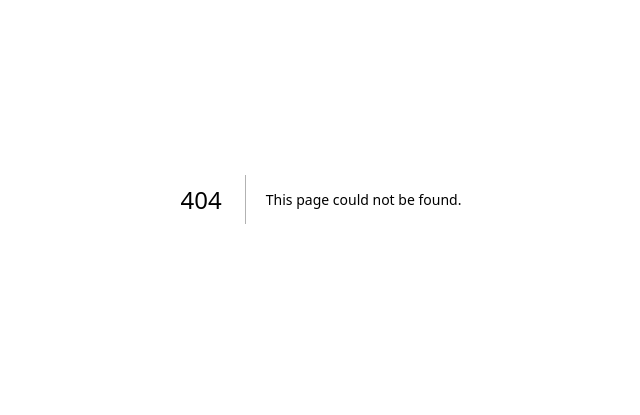
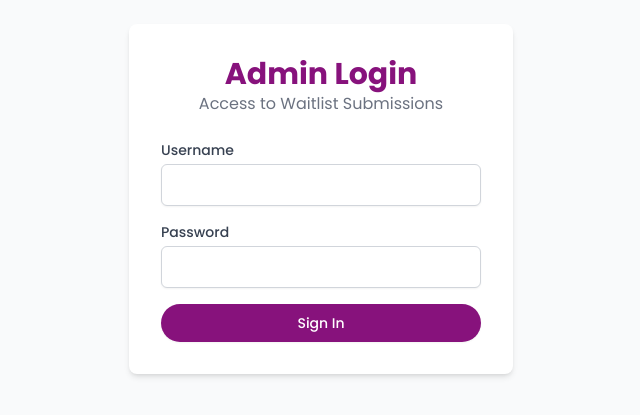
Before and after one commit to rehanahmaddeveloper/my-nextjs-app, a Next.js app: page /admin/waitlist/login in a window 1280 px wide. Before the commit this address had no page. Shown: the part 201-616 px from the top of the page, without its empty margins (319-959 px from the left). Built offline with nearby package versions, Linux system fonts and the light colour scheme.

Commit message:
add logn fuction

```diff
--- /dev/null
+++ b/app/admin/waitlist/login/page.tsx
@@ -0,0 +1,94 @@
+'use client';
+
+import React, { useState, FormEvent } from 'react';
+import { useRouter } from 'next/navigation';
+
+const AdminLoginPage: React.FC = () => {
+  const [username, setUsername] = useState('');
+  const [password, setPassword] = useState('');
+  const [error, setError] = useState<string | null>(null);
+  const [isLoading, setIsLoading] = useState(false);
+  const router = useRouter();
+
+  const handleSubmit = async (e: FormEvent) => {
+    e.preventDefault();
+    setIsLoading(true);
+    setError(null);
+
+    try {
+      const response = await fetch('/api/login', {
+        method: 'POST',
+        headers: { 'Content-Type': 'application/json' },
+        body: JSON.stringify({ username, password }),
+      });
+
+      if (response.ok) {
+        // Redirect to the waitlist page on successful login
+        router.push('/admin/waitlist');
+      } else {
+        setError('Invalid username or password.');
+      }
+    } catch (err) {
+      setError('An unexpected error occurred. Please try again.');
+    } finally {
+      setIsLoading(false);
+    }
+  };
+
+  return (
+    <div className="flex items-center justify-center min-h-screen bg-gray-50">
+      <div className="w-full max-w-sm p-8 space-y-6 bg-white rounded-lg shadow-md">
+        <div className="text-center">
+          <h1 className="text-3xl font-bold text-[#87127C]">Admin Login</h1>
+          <p className="text-gray-500">Access to Waitlist Submissions</p>
+        </div>
+        <form onSubmit={handleSubmit} className="space-y-4">
+          <div>
+            <label
+              htmlFor="username"
+              className="block text-sm font-medium text-gray-700"
+            >
+              Username
+            </label>
+            <input
+              id="username"
+              type="text"
+              value={username}
+              onChange={(e) => setUsername(e.target.value)}
+              required
+              className="mt-1 block w-full px-3 py-2 bg-white border border-gray-300 rounded-md shadow-sm focus:outline-none focus:ring-[#87127C] focus:border-[#87127C]"
+            />
+          </div>
+          <div>
+            <label
+              htmlFor="password"
+              className="block text-sm font-medium text-gray-700"
+            >
+              Password
+            </label>
+            <input
+              id="password"
+              type="password"
+              value={password}
+              onChange={(e) => setPassword(e.target.value)}
+              required
+              className="mt-1 block w-full px-3 py-2 bg-white border border-gray-300 rounded-md shadow-sm focus:outline-none focus:ring-[#87127C] focus:border-[#87127C]"
+            />
+          </div>
+          {error && <p className="text-sm text-center text-red-500">{error}</p>}
+          <div>
+            <button
+              type="submit"
+              disabled={isLoading}
+              className="w-full flex justify-center py-2 px-4 border border-transparent rounded-full shadow-sm text-sm font-medium text-white bg-[#87127C] hover:bg-[#6c0e63] disabled:opacity-50 disabled:cursor-not-allowed"
+            >
+              {isLoading ? 'Signing In...' : 'Sign In'}
+            </button>
+          </div>
+        </form>
+      </div>
+    </div>
+  );
+};
+
+export default AdminLoginPage;
--- a/app/admin/waitlist/page.tsx
+++ b/app/admin/waitlist/page.tsx
@@ -2,6 +2,8 @@
 
 import React, { useState, useEffect } from 'react';
 import Link from 'next/link';
+import { useRouter } from 'next/navigation';
+
 
 interface WaitlistEntry {
   name: string;
@@ -15,6 +17,8 @@ const WaitlistAdminPage: React.FC = () => {
   const [waitlist, setWaitlist] = useState<WaitlistEntry[]>([]);
   const [loading, setLoading] = useState<boolean>(true);
   const [error, setError] = useState<string | null>(null);
+  const router = useRouter();
+
 
   useEffect(() => {
     const fetchWaitlist = async () => {
@@ -38,6 +42,11 @@ const WaitlistAdminPage: React.FC = () => {
     fetchWaitlist();
   }, []);
 
+  const handleLogout = async () => {
+    await fetch('/api/logout', { method: 'POST' });
+    router.push('/admin/login');
+  };
+
   return (
     <div className="bg-gray-50 min-h-screen font-sans">
       <header className="bg-white shadow-sm sticky top-0 z-10">
@@ -46,9 +55,17 @@ const WaitlistAdminPage: React.FC = () => {
             <h1 className="text-3xl font-bold text-[#87127C]">Waitlist Submissions</h1>
             <p className="text-gray-600 mt-1">A total of {waitlist.length} users have joined the waitlist.</p>
           </div>
-          <Link href="/" className="text-sm text-white bg-[#87127C] hover:bg-[#6c0e63] font-semibold py-2 px-4 rounded-lg transition-colors">
-            &larr; Back to Home
-          </Link>
+          <div className="flex items-center space-x-4">
+            <Link href="/" className="text-sm text-[#87127C] hover:text-[#6c0e63] font-semibold py-2 px-4 rounded-lg transition-colors border border-[#87127C]">
+              &larr; Back to Home
+            </Link>
+            <button
+              onClick={handleLogout}
+              className="text-sm text-white bg-[#87127C] hover:bg-[#6c0e63] font-semibold py-2 px-4 rounded-lg transition-colors"
+            >
+              Logout
+            </button>
+          </div>
         </div>
       </header>
       <main className="container mx-auto px-6 py-8">
--- /dev/null
+++ b/app/api/waitlist/login/route.ts
@@ -0,0 +1,34 @@
+import { NextResponse } from 'next/server';
+import { cookies } from 'next/headers';
+
+const AUTH_COOKIE_NAME = 'souldeeds-auth';
+
+export async function POST(request: Request) {
+  try {
+    const { username, password } = await request.json();
+
+    const adminUsername = process.env.ADMIN_USERNAME;
+    const adminPassword = process.env.ADMIN_PASSWORD;
+
+    if (!adminUsername || !adminPassword) {
+      console.error('Admin credentials are not set in environment variables.');
+      return NextResponse.json({ message: 'Authentication is not configured.' }, { status: 500 });
+    }
+
+    if (username === adminUsername && password === adminPassword) {
+      // Set a secure, HTTP-only cookie to maintain the session
+      cookies().set(AUTH_COOKIE_NAME, 'true', {
+        httpOnly: true,
+        secure: process.env.NODE_ENV === 'production',
+        path: '/',
+        maxAge: 60 * 60 * 24, // 24 hours
+      });
+      return NextResponse.json({ message: 'Login successful.' }, { status: 200 });
+    }
+
+    return NextResponse.json({ message: 'Invalid credentials.' }, { status: 401 });
+  } catch (error) {
+    console.error('Login API error:', error);
+    return NextResponse.json({ message: 'An internal server error occurred.' }, { status: 500 });
+  }
+}
--- /dev/null
+++ b/app/api/waitlist/logout/route.ts
@@ -0,0 +1,20 @@
+import { NextResponse } from 'next/server';
+import { cookies } from 'next/headers';
+
+const AUTH_COOKIE_NAME = 'souldeeds-auth';
+
+export async function POST() {
+  try {
+    // Clear the authentication cookie
+    cookies().set(AUTH_COOKIE_NAME, '', {
+      httpOnly: true,
+      secure: process.env.NODE_ENV === 'production',
+      path: '/',
+      maxAge: -1, // Expire the cookie immediately
+    });
+    return NextResponse.json({ message: 'Logout successful.' }, { status: 200 });
+  } catch (error) {
+    console.error('Logout API error:', error);
+    return NextResponse.json({ message: 'An internal server error occurred.' }, { status: 500 });
+  }
+}
```
Also changed, not shown: middleware.ts (added, +24 -0 lines), app/api/waitlist/route.ts (indentation only).
